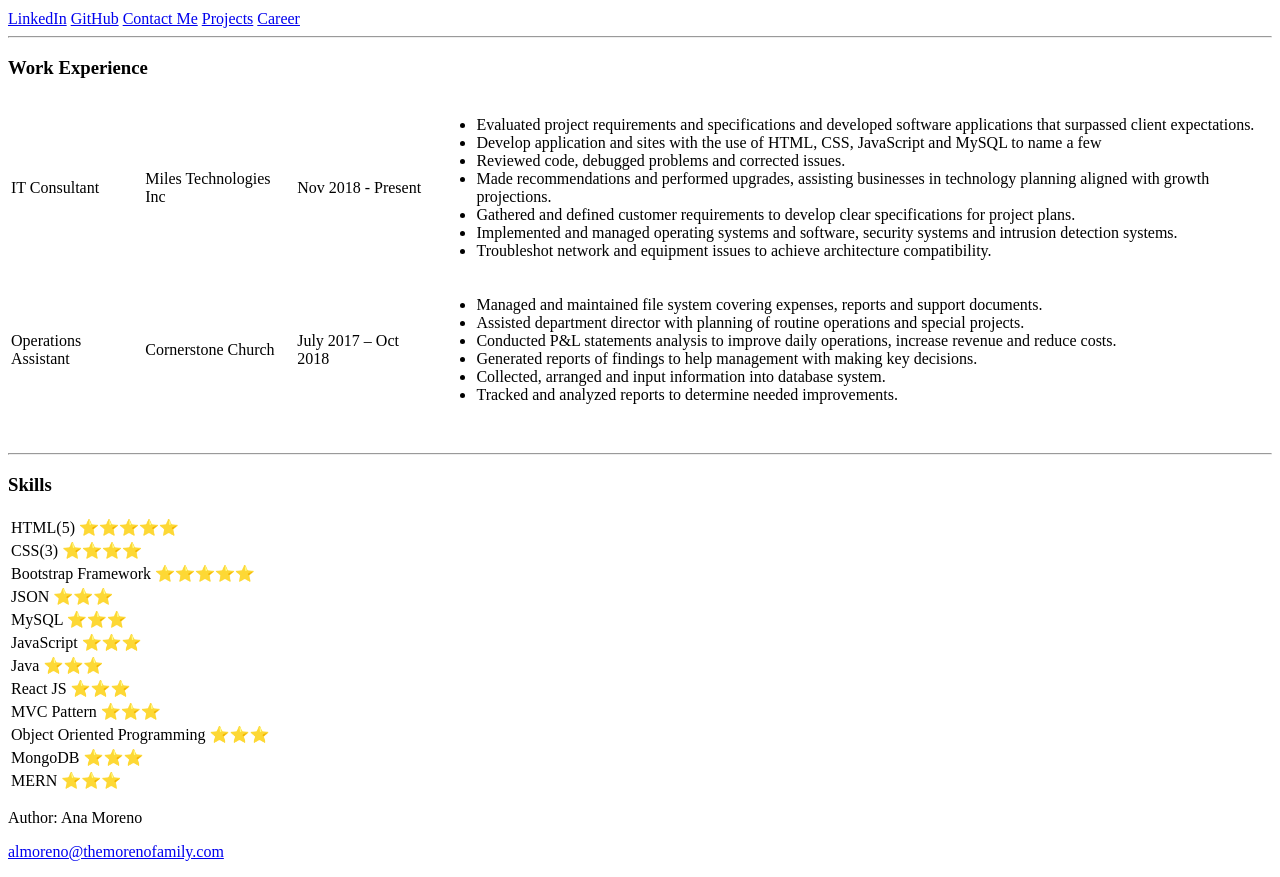
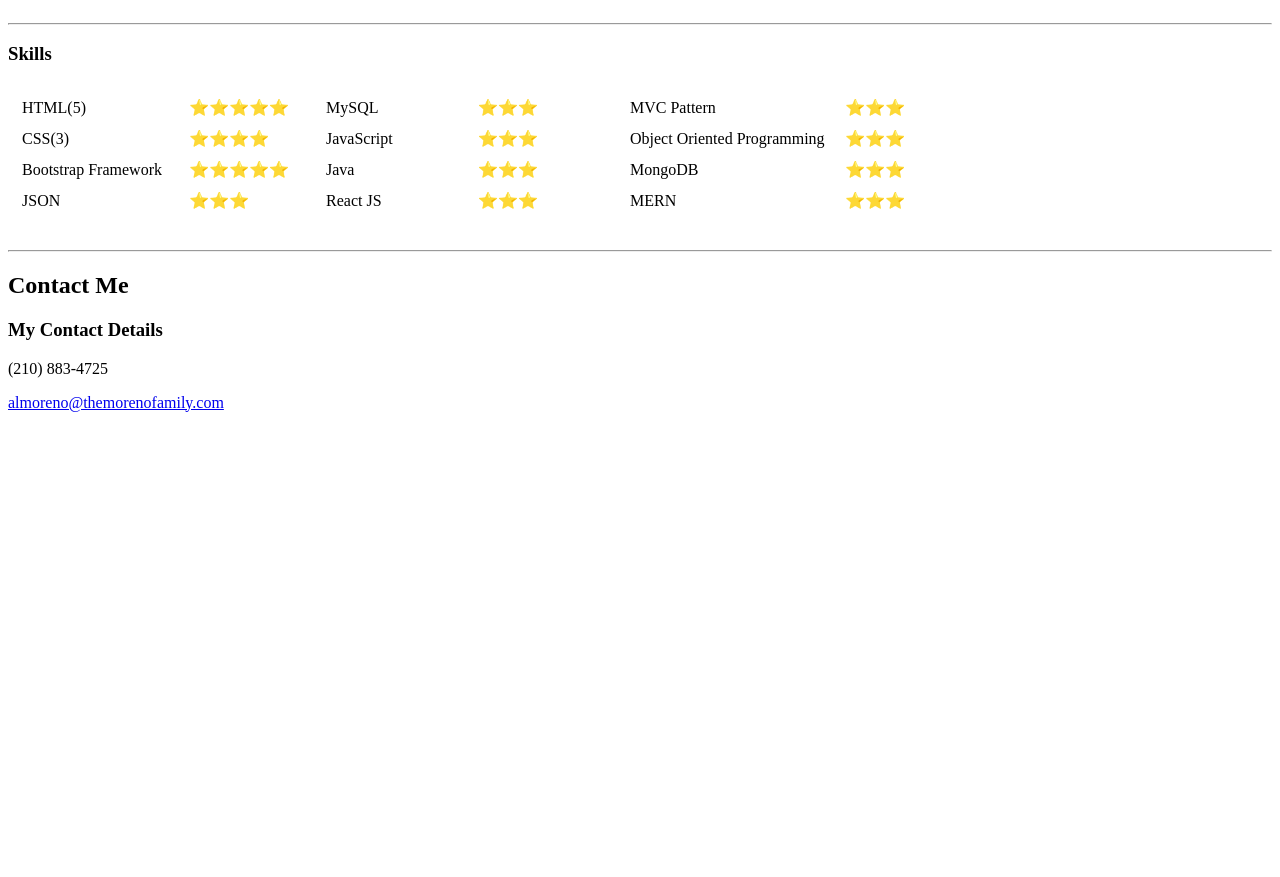
Before and after one commit to al-moreno/Ana_Moreno_CV, a plain HTML site: page index.html in a window 1280 px wide. Shown: the part 802-1679 px from the top of the page. After the commit the page ends 1230 px from the top, so only its background shows below. Drawn offline with Linux system fonts and the light colour scheme.

Commit message:
changes to skills on index.html. Also made changes to contact page. All via HTML

```diff
--- a/index.html
+++ b/index.html
@@ -20,13 +20,13 @@
         <header class="grid-header">
             <table cellspacing="30">
                 <tr>
-                    <td><img src="profileImage.png" alt="Image of Ana Moreno"></td>
+                    <td><img src="profileImage.png" alt="Image of Ana Moreno" width="250"></td>
                     <td>
                         <h1>Ana Moreno</h1>
                         <br />
                         <h2>Freelance Full-stack Web Developer</h2>
                         <br />
-                        <h3>Full-Stack Developer, specialized in MERN stack, also skilled in HTML, CSS, JavaScript,
+                        <h4 width="300">Full-Stack Developer, specialized in MERN stack, also skilled in HTML, CSS, JavaScript,
                             jQuery, MySQL,
                             Node, and more. Recently earned a certification in Full Stack Web Development from Rice
                             University.
@@ -37,7 +37,7 @@
                             experience. I’m excited to leverage my skills as part of a fast-paced, quality-driven team
                             to build an
                             enhanced experience on the web.
-                        </h3>
+                        </h4>
                     </td>
                 </tr>
             </table>
@@ -45,9 +45,7 @@
             <nav class="grid-nav">
                 <a href="https:www.linkedin.com/in/ana-l-moreno" target="_blank"> LinkedIn</a>
                 <a href="https://github.com/al-moreno" target="_blank">GitHub</a>
-                <a href="contact.html">Contact Me</a>
-                <a href="#">Projects</a>
-                <a href="career.html">Career</a>
+                <a href="#contact">Contact Me</a>
             </nav>
             <hr />
         </header>
@@ -55,9 +53,9 @@
             <h3>Work Experience</h3>
             <table>
                 <tr>
-                    <td>IT Consultant </td>
-                    <td>Miles Technologies Inc</td>
-                    <td>Nov 2018 - Present</td>
+                    <td>IT Consultant <br>
+                    Miles Technologies Inc <br>
+                    Nov 2018 - Present</td>
                     <td>
                         <ul>
                             <li>Evaluated project requirements
@@ -77,9 +75,9 @@
                     </td>
                 </tr>
                 <tr>
-                    <td> Operations Assistant </td>
-                    <td>Cornerstone Church </td>
-                    <td>July 2017 – Oct 2018</td>
+                    <td> Operations Assistant <br>
+                    Cornerstone Church <br>
+                    July 2017 – Oct 2018</td>
                     <td>
                         <ul>
                             <li>Managed and maintained file system covering expenses, reports and support documents.
@@ -94,60 +92,76 @@
                         </ul>
                     </td>
                 </tr>
-                <tr>
-                    <td></td>
-                    <td></td>
-                    <td></td>
-                    <td></td>
-                </tr>
             </table>
             <br />
             <hr />
             <h3>Skills</h3>
             <table>
                 <tr>
-                    <td>HTML(5) ⭐⭐⭐⭐⭐</td>
-                </tr>
-
+                    <td>
+                        <table cellspacing="10" width="300">
                             <tr>
-                    <td>CSS(3) ⭐⭐⭐⭐</td>
-                </tr>
-
-                <tr>
-                    <td>Bootstrap Framework ⭐⭐⭐⭐⭐</td>
-                </tr>
-
-                <tr>
-                    <td>JSON ⭐⭐⭐</td>
-                </tr>
-
-                <tr>
-                    <td>MySQL ⭐⭐⭐</td>
+                                <td>HTML(5) </td>
+                                <td>⭐⭐⭐⭐⭐</td>
                             </tr>
                             <tr>
-                    <td>JavaScript ⭐⭐⭐</td>
+                                <td>CSS(3)</td>
+                                <td>⭐⭐⭐⭐</td>
                             </tr>
                             <tr>
-                    <td>Java ⭐⭐⭐</td>
-                </tr>
-
-                <tr>
-                    <td>React JS ⭐⭐⭐</td>
+                                <td>Bootstrap Framework</td>
+                                <td> ⭐⭐⭐⭐⭐</td>
                             </tr>
                             <tr>
-                    <td>MVC Pattern ⭐⭐⭐</td>
+                                <td>JSON </td>
+                                <td>⭐⭐⭐</td>
+                            </tr>
+                        </table>
+                    </td>
+                    <td>
+                        <table cellspacing="10" width="300">
+                            <tr>
+                                <td>MySQL </td>
+                                <td> ⭐⭐⭐</td>
                             </tr>
                             <tr>
-                    <td>Object Oriented Programming ⭐⭐⭐</td>
+                                <td>JavaScript</td>
+                                <td> ⭐⭐⭐</td>
                             </tr>
                             <tr>
-                    <td>MongoDB ⭐⭐⭐</td>
+                                <td>Java </td>
+                                <td> ⭐⭐⭐</td>
                             </tr>
                             <tr>
-                    <td>MERN ⭐⭐⭐</td>
+                                <td>React JS</td>
+                                <td> ⭐⭐⭐</td>
                             </tr>
+                        </table>
+                    </td>
+                    <td>
+                        <table cellspacing="10" width="300">
+                            <tr>
+                                <td>MVC Pattern </td>
+                                <td>⭐⭐⭐</td>
+                            </tr>
+                            <tr>
+                                <td>Object Oriented Programming </td>
+                                <td>⭐⭐⭐</td>
+                            </tr>
+                            <tr>
+                                <td>MongoDB </td>
+                                <td>⭐⭐⭐</td>
+                            </tr>
+                            <tr>
+                                <td>MERN </td>
+                                <td>⭐⭐⭐</td>
+                            </tr>
+                        </table>
+                    </td>
+                </tr>
+            </table>
 
-            </table>
+
 
         </main>
 
@@ -155,11 +169,15 @@
 
         </aside>
 
+        <br />
+        <hr />
 
+        <footer class="grid-footer" id="contact">
+            <h2>Contact Me</h2>
+            <h3>My Contact Details</h3>
+            <p>(210) 883-4725</p>
+            <p><a href="mailto:almoreno@themorenofamily.com">almoreno@themorenofamily.com</a></p>
 
-        <footer class="grid-footer">
-            <p>Author: Ana Moreno</p>
-            <p><a href="mailto:almoreno@themorenofamily.com">almoreno@themorenofamily.com</a></p>
         </footer>
     </div>
 </body>
--- a/style.css
+++ /dev/null
@@ -1,53 +0,0 @@
-/*  Define Grid Layout */
-.container{
-    display: grid;
-    grid-template:
-    "header     header      header      header      header"
-    "nav        nav         nav         nav         nav"
-    "aside      main        main        main        main"
-    "aside      main        main        main        main"
-    "aside      main        main        main        main"
-    "aside      section     section     article     article"
-    "footer     footer      footer      footer      footer";
-    align-content: space-around;
-    justify-content: space-between;
-    gap: 1vh;
-}
-
-.grid-header {
-    grid-area: header;
-    background-color: yellow;
-}
-
-
-.grid-nav {
-    grid-area: nav;
-    background-color: orange;
-}
-
-.grid-main {
-    grid-area: main;
-    background-color: red;
-}
-
-.grid-aside {
-    grid-area: aside;
-    background-color: green;
-}
-
-.grid-section {
-    grid-area: section;
-    background-color: blue;
-}
-.grid-figure {
-    grid-area: figure;
-    background-color: rgb(0, 195, 255);
-}
-.grid-article {
-    grid-area: article;
-    background-color: rgb(175, 133, 184);
-}
-.grid-footer {
-    grid-area: footer;
-    background-color: purple;
-}
```
Also changed, not shown: contact.html (added, +64 -0 lines). Lines whose indentation alone changed are shown as unchanged.
